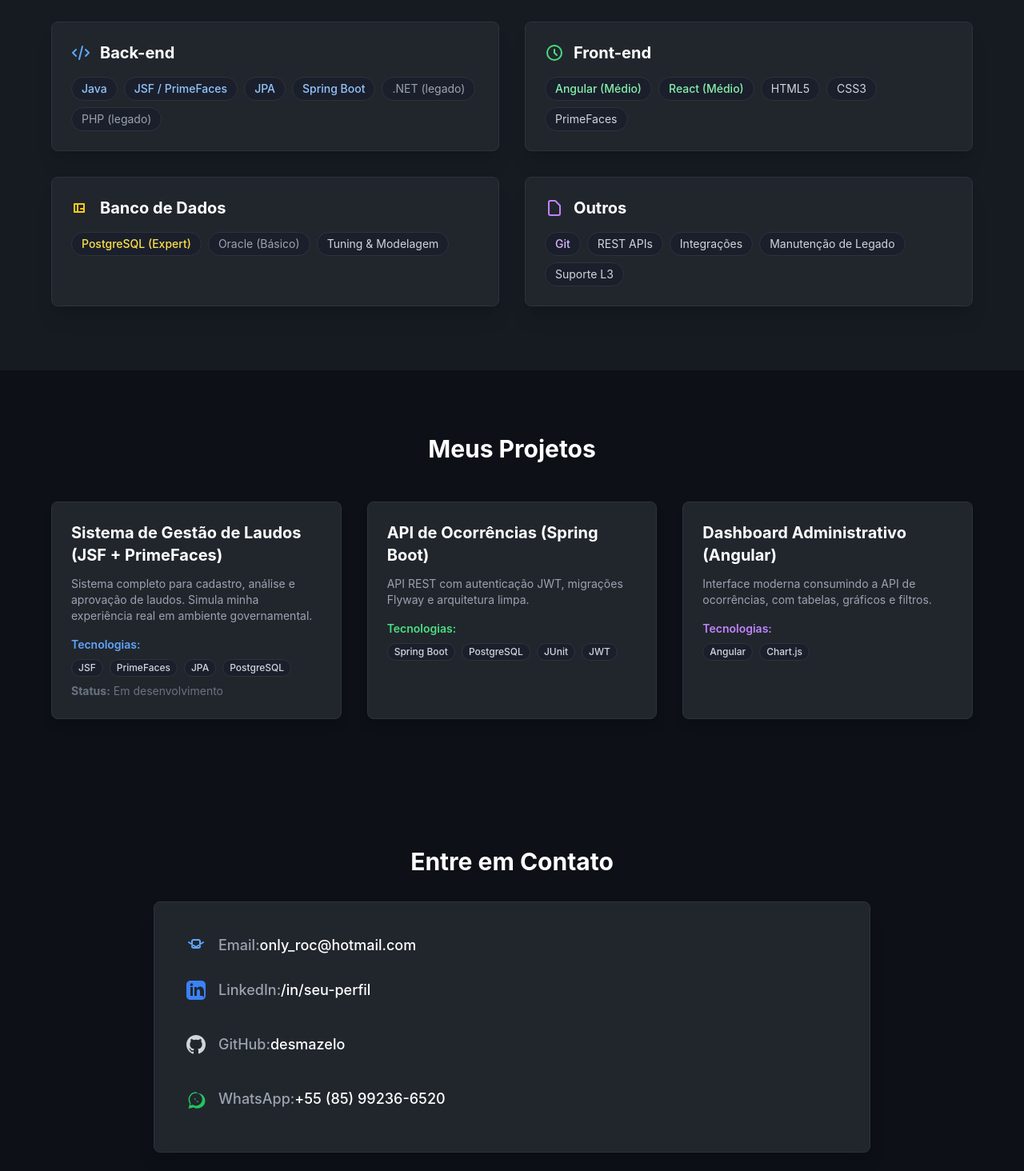
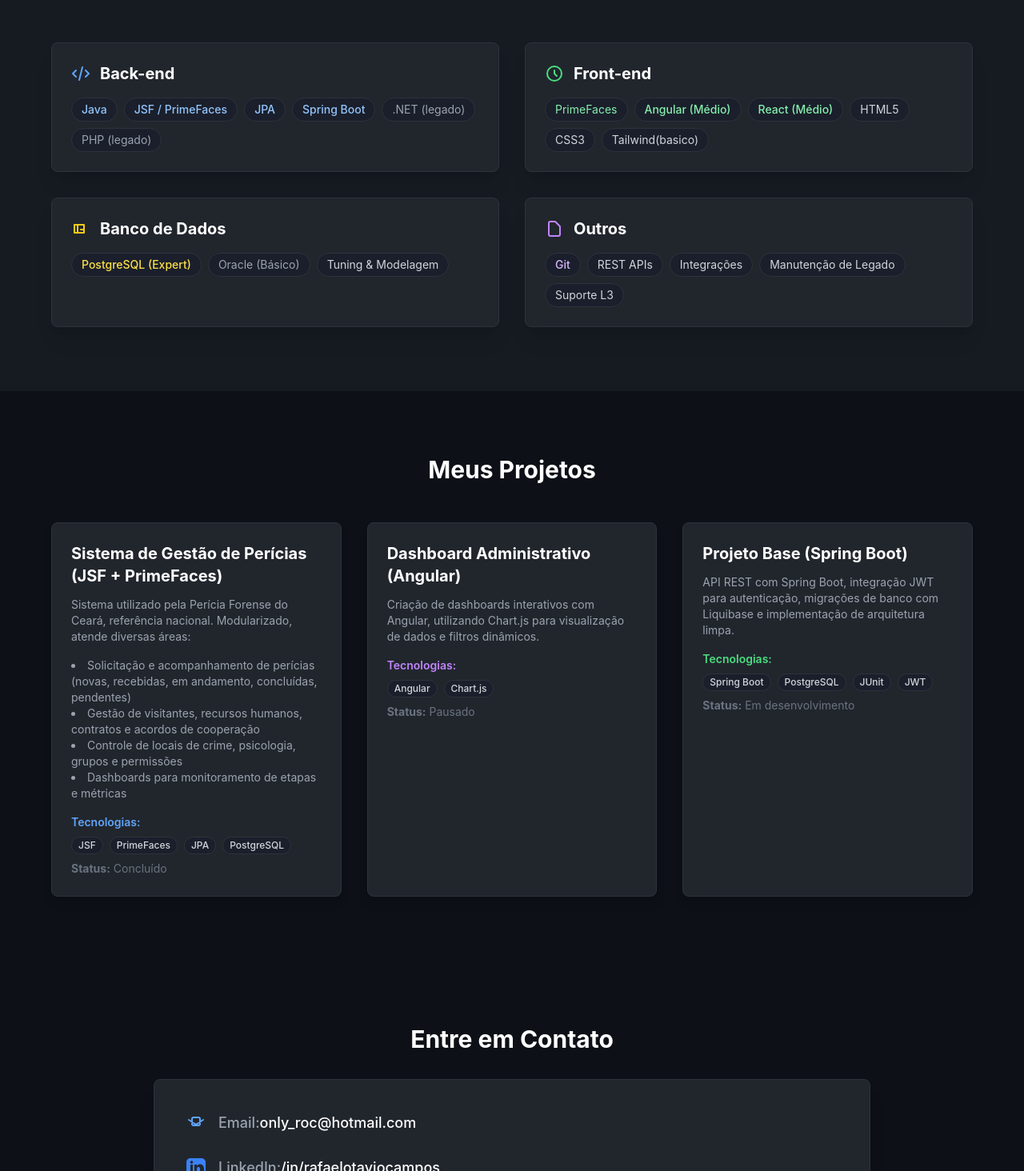
Before and after one commit to desmazelo/portfolio-angular, an Angular app: page / in a window 1280 px wide. Shown: the part 1266-2730 px from the top of the page at 80% size. Built offline with nearby package versions, Linux system fonts and the light colour scheme.

Commit message:
chore(portfolio): ajusta informações pessoais exibidas no projeto

```diff
--- a/src/app/components/about/about.html
+++ b/src/app/components/about/about.html
@@ -7,13 +7,14 @@
     <div class="bg-[#21262D] rounded-lg p-6 space-y-4 shadow-xl">
       <p class="text-base text-gray-400 leading-relaxed">
         Sou desenvolvedor com experiência sólida em <strong>Java (JSF + PrimeFaces + JPA)</strong>
-        e <strong>Spring Boot</strong>, atuando por anos em sistemas críticos na
+        e <strong>Spring Boot</strong>, atuando em sistemas críticos na
         <strong>Perícia Forense</strong>. Contribuí com o planejamento, levantamento de requisitos
         e desenvolvimento de aplicações complexas em ambiente de alta responsabilidade, lidando com legado,
         integrações e demandas urgentes.
       </p>
       <p class="text-base text-gray-400 leading-relaxed">
-        Sou proativo e tenho experiência em conduzir sistemas completos, do banco de dados ao front-end.
+        Proativo, conduzo projetos completos, do banco de dados ao front-end, buscando sempre soluções eficientes
+        e código de qualidade
       </p>
     </div>
   </div>
--- a/src/app/components/contact/contact.html
+++ b/src/app/components/contact/contact.html
@@ -16,13 +16,13 @@
           </p>
       </a>
 
-      <a href="https://linkedin.com/in/seu-perfil" target="_blank" class="flex items-center group space-x-4 p-3 -m-3 rounded-lg hover:bg-[#1A1F2B] transition-colors">
+      <a href="https://linkedin.com/in/rafaelotaviocampos" target="_blank" class="flex items-center group space-x-4 p-3 -m-3 rounded-lg hover:bg-[#1A1F2B] transition-colors">
           <svg class="w-6 h-6 text-blue-500 group-hover:text-blue-400" fill="currentColor" viewBox="0 0 24 24">
               <path d="M19 0h-14c-2.761 0-5 2.239-5 5v14c0 2.761 2.239 5 5 5h14c2.762 0 5-2.239 5-5v-14c0-2.761-2.238-5-5-5zm-11 19h-3v-11h3v11zm-1.5-12.268c-.966 0-1.75-.79-1.75-1.764s.784-1.764 1.75-1.764 1.75.79 1.75 1.764-.783 1.764-1.75 1.764zm13.5 12.268h-3v-5.604c0-3.368-4-3.524-4 0v5.604h-3v-11h3v1.765c1.395-2.158 4-2.265 4-2.265 2.75 0 5 2.079 5 6.035v7.465z"/>
           </svg>
           <p class="text-lg font-medium text-white">
               <span class="text-gray-400">LinkedIn:</span>
-              <span class="group-hover:text-blue-500 transition-colors">/in/seu-perfil</span>
+              <span class="group-hover:text-blue-500 transition-colors">/in/rafaelotaviocampos</span>
           </p>
       </a>
 
@@ -36,7 +36,7 @@
           </p>
       </a>
 
-      <a href="https://wa.me/5585992366520" target="_blank" class="flex items-center group space-x-4 p-3 -m-3 rounded-lg hover:bg-[#1A1F2B] transition-colors">
+      <a href="https://wa.me/5585992366520?text=Olá!%20Gostaria%20de%20entrar%20em%20contato%20com%20você%20Portfolio." target="_blank" class="flex items-center group space-x-4 p-3 -m-3 rounded-lg hover:bg-[#1A1F2B] transition-colors">
           <svg class="w-6 h-6 text-green-500 group-hover:text-green-400" fill="currentColor" viewBox="0 0 24 24">
               <path d="M12.031 3.2c-5.183 0-9.408 4.225-9.408 9.408 0 1.921.576 3.73 1.624 5.26l-1.684 6.166 6.327-1.65a9.423 9.423 0 005.141 1.232c5.183 0 9.408-4.225 9.408-9.408s-4.225-9.408-9.408-9.408zm0 17.215a7.807 7.807 0 01-4.011-1.078l-.286-.168-3.007.787.803-2.946-.188-.299a7.818 7.818 0 01-1.205-4.111c0-4.316 3.513-7.829 7.829-7.829s7.829 3.513 7.829 7.829-3.513 7.829-7.829 7.829zm3.504-5.341c-.192-.096-.928-.465-1.072-.519-.144-.055-.248-.082-.352.17-.104.256-.401.519-.497.623-.096.104-.192.104-.352.055-.16-.052-.676-.248-1.284-.795-.474-.421-.795-1.06-.883-1.219-.088-.158-.002-.245.078-.325.075-.075.17-.188.256-.283.086-.096.115-.16.17-.264.055-.104.027-.194-.014-.27-.04-.075-.352-.846-.484-1.156-.132-.308-.264-.264-.352-.264s-.17.028-.264.132c-.096.104-.368.352-.368.852s.376.985.428 1.061c.052.076.732 1.114 1.776 1.514.248.096.44.154.593.197.18.052.476.408.572.637.096.228.096.42.069.612-.027.192-.109.465-.205.589z"/>
           </svg>
--- a/src/app/components/projects/projects.html
+++ b/src/app/components/projects/projects.html
@@ -7,54 +7,55 @@
     <div class="grid grid-cols-1 md:grid-cols-2 lg:grid-cols-3 gap-6 sm:gap-8">
 
       <div class="bg-[#21262D] rounded-lg p-6 transform hover:scale-[1.02] transition-all duration-300 shadow-lg border border-[#2D333B] hover:border-blue-500/50">
-        <h3 class="text-xl font-bold text-white mb-3">Sistema de Gestão de Laudos (JSF + PrimeFaces)</h3>
+        <h3 class="text-xl font-bold text-white mb-3">Sistema de Gestão de Perícias (JSF + PrimeFaces)</h3>
         <p class="text-sm text-gray-400 mb-4">
-          Sistema completo para cadastro, análise e aprovação de laudos.
-          Simula minha experiência real em ambiente governamental.
+          Sistema utilizado pela Perícia Forense do Ceará, referência nacional. Modularizado, atende diversas áreas:
           </p>
+          <ul class="text-sm text-gray-400 mb-4 list-disc list-inside mt-2">
+            <li>Solicitação e acompanhamento de perícias (novas, recebidas, em andamento, concluídas, pendentes)</li>
+            <li>Gestão de visitantes, recursos humanos, contratos e acordos de cooperação</li>
+            <li>Controle de locais de crime, psicologia, grupos e permissões</li>
+            <li>Dashboards para monitoramento de etapas e métricas</li>
+          </ul>
 
-        <div class="space-y-2 mt-4">
         <p class="text-sm font-semibold text-blue-400">Tecnologias:</p>
-            <div class="flex flex-wrap gap-2">
+        <div class="flex flex-wrap gap-2 mt-2">
           <span class="px-2 py-0.5 bg-[#1A1F2B] rounded-full text-xs font-medium text-gray-300 border border-[#2D333B]">JSF</span>
           <span class="px-2 py-0.5 bg-[#1A1F2B] rounded-full text-xs font-medium text-gray-300 border border-[#2D333B]">PrimeFaces</span>
           <span class="px-2 py-0.5 bg-[#1A1F2B] rounded-full text-xs font-medium text-gray-300 border border-[#2D333B]">JPA</span>
           <span class="px-2 py-0.5 bg-[#1A1F2B] rounded-full text-xs font-medium text-gray-300 border border-[#2D333B]">PostgreSQL</span>
         </div>
-        </div>
-        <p class="text-sm text-gray-500 mt-2"><strong>Status:</strong> Em desenvolvimento</p>
+        <p class="text-sm text-gray-500 mt-2"><strong>Status:</strong> Concluído</p>
       </div>
 
+      <!-- Dashboard Administrativo -->
+      <div class="bg-[#21262D] rounded-lg p-6 transform hover:scale-[1.02] transition-all duration-300 shadow-lg border border-[#2D333B] hover:border-purple-500/50">
+        <h3 class="text-xl font-bold text-white mb-3">Dashboard Administrativo (Angular)</h3>
+        <p class="text-sm text-gray-400 mb-4">
+          Criação de dashboards interativos com Angular, utilizando Chart.js para visualização de dados e filtros dinâmicos.
+        </p>
+        <p class="text-sm font-semibold text-purple-400">Tecnologias:</p>
+        <div class="flex flex-wrap gap-2 mt-2">
+          <span class="px-2 py-0.5 bg-[#1A1F2B] rounded-full text-xs font-medium text-gray-300 border border-[#2D333B]">Angular</span>
+          <span class="px-2 py-0.5 bg-[#1A1F2B] rounded-full text-xs font-medium text-gray-300 border border-[#2D333B]">Chart.js</span>
+        </div>
+        <p class="text-sm text-gray-500 mt-2"><strong>Status:</strong> Pausado</p>
+      </div>
+
+      <!-- Projeto Base -->
       <div class="bg-[#21262D] rounded-lg p-6 transform hover:scale-[1.02] transition-all duration-300 shadow-lg border border-[#2D333B] hover:border-green-500/50">
-        <h3 class="text-xl font-bold text-white mb-3">API de Ocorrências (Spring Boot)</h3>
+        <h3 class="text-xl font-bold text-white mb-3">Projeto Base (Spring Boot)</h3>
         <p class="text-sm text-gray-400 mb-4">
-          API REST com autenticação JWT, migrações Flyway e arquitetura limpa.
+          API REST com Spring Boot, integração JWT para autenticação, migrações de banco com Liquibase e implementação de arquitetura limpa.
         </p>
-
-        <div class="space-y-2 mt-4">
         <p class="text-sm font-semibold text-green-400">Tecnologias:</p>
-            <div class="flex flex-wrap gap-2">
+        <div class="flex flex-wrap gap-2 mt-2">
           <span class="px-2 py-0.5 bg-[#1A1F2B] rounded-full text-xs font-medium text-gray-300 border border-[#2D333B]">Spring Boot</span>
           <span class="px-2 py-0.5 bg-[#1A1F2B] rounded-full text-xs font-medium text-gray-300 border border-[#2D333B]">PostgreSQL</span>
           <span class="px-2 py-0.5 bg-[#1A1F2B] rounded-full text-xs font-medium text-gray-300 border border-[#2D333B]">JUnit</span>
           <span class="px-2 py-0.5 bg-[#1A1F2B] rounded-full text-xs font-medium text-gray-300 border border-[#2D333B]">JWT</span>
         </div>
-        </div>
-      </div>
-
-      <div class="bg-[#21262D] rounded-lg p-6 transform hover:scale-[1.02] transition-all duration-300 shadow-lg border border-[#2D333B] hover:border-purple-500/50">
-        <h3 class="text-xl font-bold text-white mb-3">Dashboard Administrativo (Angular)</h3>
-        <p class="text-sm text-gray-400 mb-4">
-          Interface moderna consumindo a API de ocorrências, com tabelas, gráficos e filtros.
-        </p>
-
-        <div class="space-y-2 mt-4">
-            <p class="text-sm font-semibold text-purple-400">Tecnologias:</p>
-            <div class="flex flex-wrap gap-2">
-                <span class="px-2 py-0.5 bg-[#1A1F2B] rounded-full text-xs font-medium text-gray-300 border border-[#2D333B]">Angular</span>
-                <span class="px-2 py-0.5 bg-[#1A1F2B] rounded-full text-xs font-medium text-gray-300 border border-[#2D333B]">Chart.js</span>
-            </div>
-        </div>
+        <p class="text-sm text-gray-500 mt-2"><strong>Status:</strong> Em desenvolvimento</p>
       </div>
     </div>
   </div>
--- a/src/app/components/skills/skills.html
+++ b/src/app/components/skills/skills.html
@@ -31,11 +31,13 @@
             Front-end
         </h3>
         <div class="flex flex-wrap gap-2">
+            <span class="px-3 py-1 bg-[#1A1F2B] rounded-full text-sm text-green-300 border border-[#2D333B]">PrimeFaces</span>
             <span class="px-3 py-1 bg-[#1A1F2B] rounded-full text-sm font-medium text-green-300 border border-[#2D333B]">Angular (Médio)</span>
             <span class="px-3 py-1 bg-[#1A1F2B] rounded-full text-sm font-medium text-green-300 border border-[#2D333B]">React (Médio)</span>
             <span class="px-3 py-1 bg-[#1A1F2B] rounded-full text-sm text-gray-300 border border-[#2D333B]">HTML5</span>
             <span class="px-3 py-1 bg-[#1A1F2B] rounded-full text-sm text-gray-300 border border-[#2D333B]">CSS3</span>
-            <span class="px-3 py-1 bg-[#1A1F2B] rounded-full text-sm text-gray-300 border border-[#2D333B]">PrimeFaces</span>
+            <span class="px-3 py-1 bg-[#1A1F2B] rounded-full text-sm text-gray-300 border border-[#2D333B]">Tailwind(basico)</span>
+
         </div>
       </div>
 
```
Lines whose indentation alone changed are shown as unchanged.
